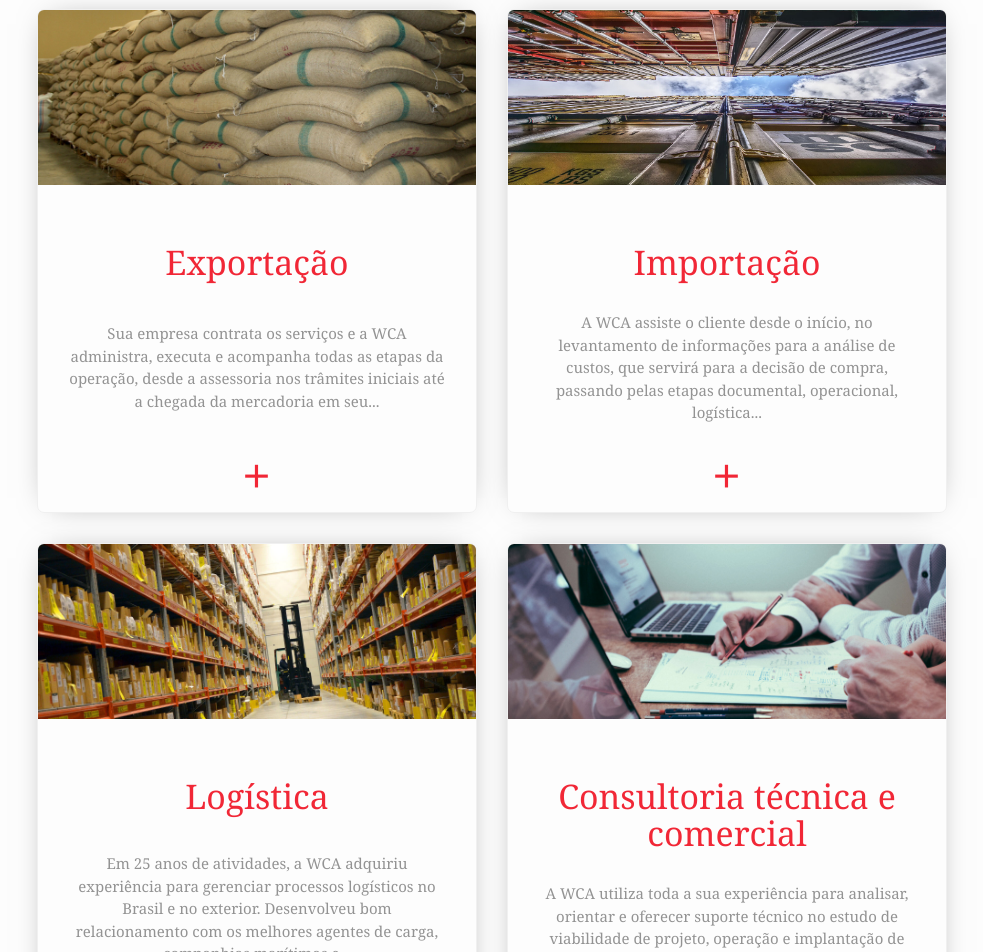
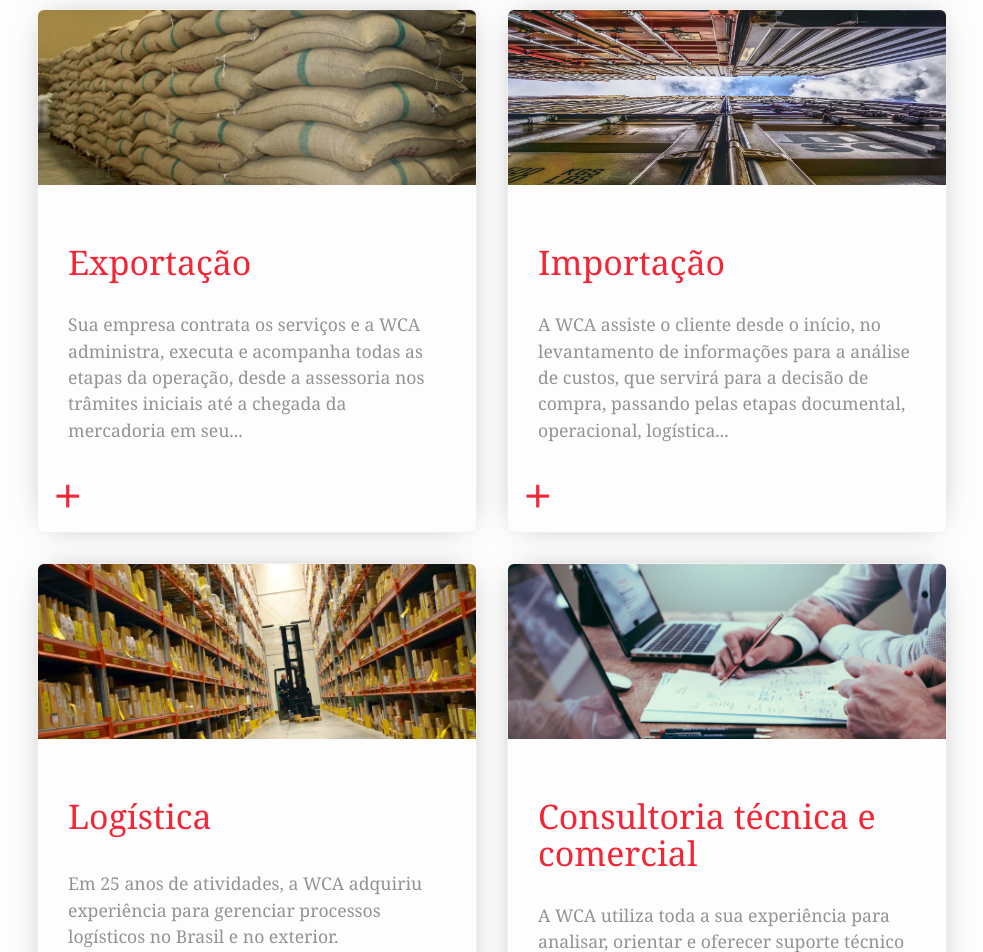
Before and after one commit to WCAComex/wcacomex.github.io, a Jekyll site: the page built from index.html, in a window 1280 px wide. Shown: the part 1022-1974 px from the top of the page, without its empty margins (148-1131 px from the left). Built offline with Jekyll 4.4.1, drawn with Linux system fonts in a browser that asks for light colours.

Commit message:
alinhamento e tamanho

```diff
--- a/_sass/home/_sections.sass
+++ b/_sass/home/_sections.sass
@@ -53,7 +53,7 @@
         +media-query($on-palm)
             padding: $spacing-unit / 4 $spacing-unit / 2
         .service
-            text-align: center
+            text-align: left
             margin-top: $spacing-unit / 2
             margin-bottom: $spacing-unit / 2
             border: 1px solid $grey-color-light
@@ -66,7 +66,7 @@
             +media-greater($large-content-width)
                 min-width: 25%
             p
-                font-size: 85%
+                font-size: 100%
             &-image
                 height: 0
                 padding-bottom: 50%
```
